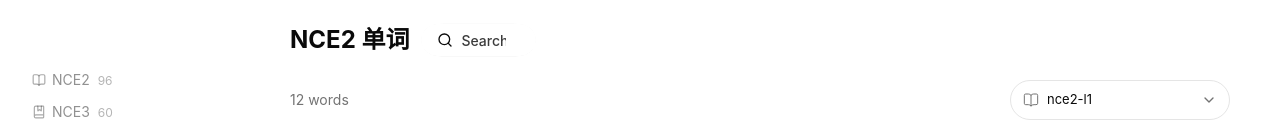
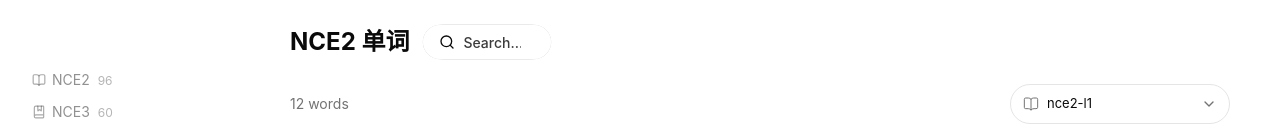
Before and after one commit to farisni/nce-nextjs, a Next.js app: page /nce-vocabulary/nce2 in a window 1280 px wide. Shown: the top 136 px of the page. Built offline with nearby package versions, Linux system fonts and the light colour scheme; a small style sheet from the web is missing.

Commit message:
GooeyInput 边框统一 border-black/30，search 尺寸调大

```diff
--- a/src/components/nce-vocabulary-page.tsx
+++ b/src/components/nce-vocabulary-page.tsx
@@ -327,9 +327,9 @@ export function NceVocabularyPage({ articles, title }: NceVocabularyPageProps) {
               setExpandedWordId(null);
             }}
             placeholder="Search..."
-            collapsedWidth={115}
-            expandedWidth={160}
-            classNames={{ trigger: "h-8 text-xs", filterWrap: "h-8", buttonRow: "h-8", bubble: "size-8", bubbleSurface: "size-8 [&>svg]:size-3.5" }}
+            collapsedWidth={130}
+            expandedWidth={180}
+            classNames={{ trigger: "h-9 text-xs", filterWrap: "h-9", buttonRow: "h-9", bubble: "size-9", bubbleSurface: "size-9 [&>svg]:size-3.5" }}
           />
         </div>
 
--- a/src/components/ui/gooey-input.tsx
+++ b/src/components/ui/gooey-input.tsx
@@ -175,7 +175,7 @@ export function GooeyInput({
   }, [searchText, setExpanded]);
 
   const surfaceClass =
-    "bg-background text-foreground shadow-sm ring-1 ring-border/60";
+    "bg-background text-foreground border border-black/10";
 
   return (
     <div
@@ -189,7 +189,7 @@ export function GooeyInput({
 
       <div
         className={cn(
-          "relative flex h-10 items-center justify-center",
+          "relative flex h-10 items-center justify-center border border-black/30",
           classNames?.filterWrap,
         )}
         style={{ filter: `url(#${filterId})` }}
```
